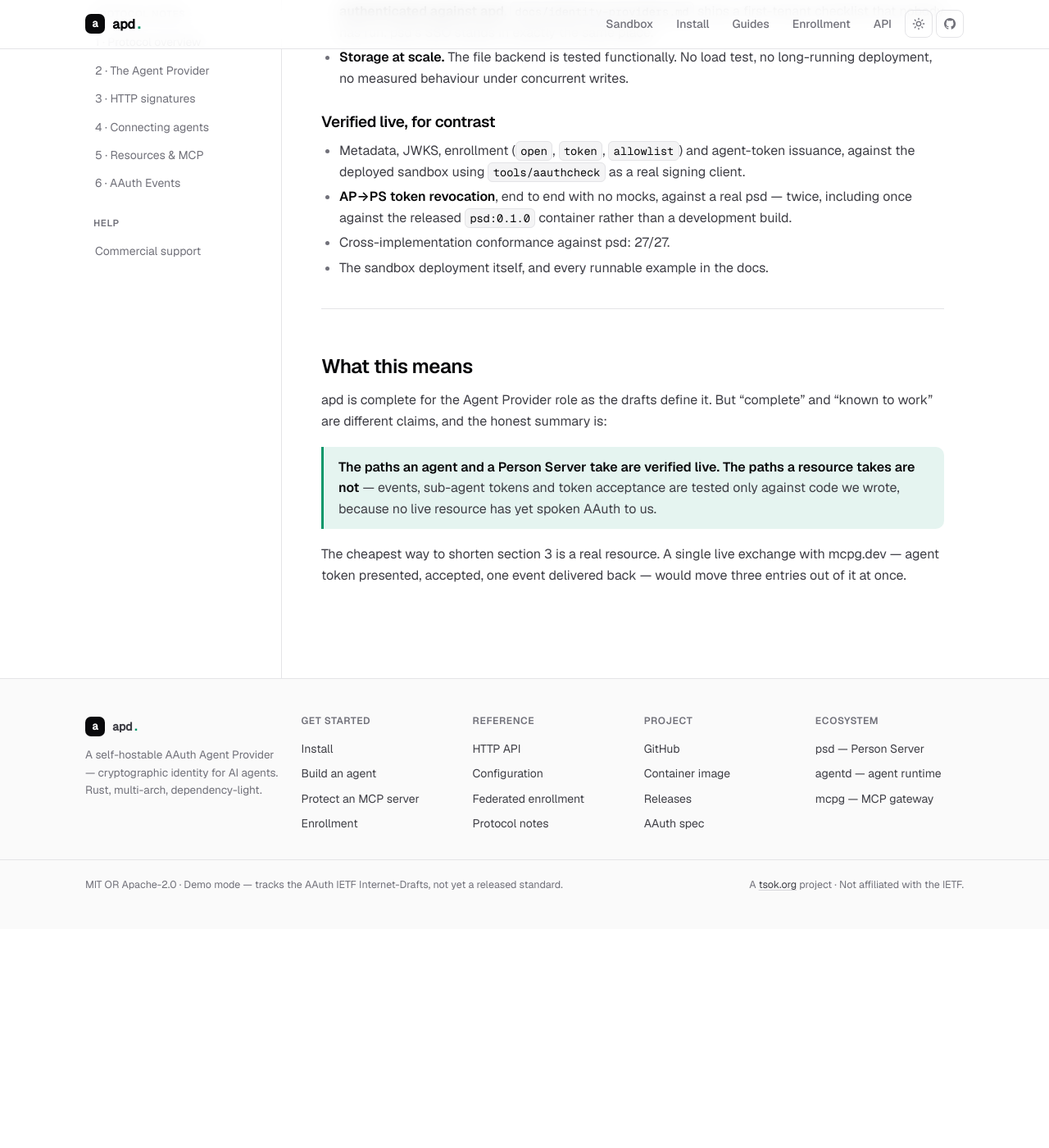
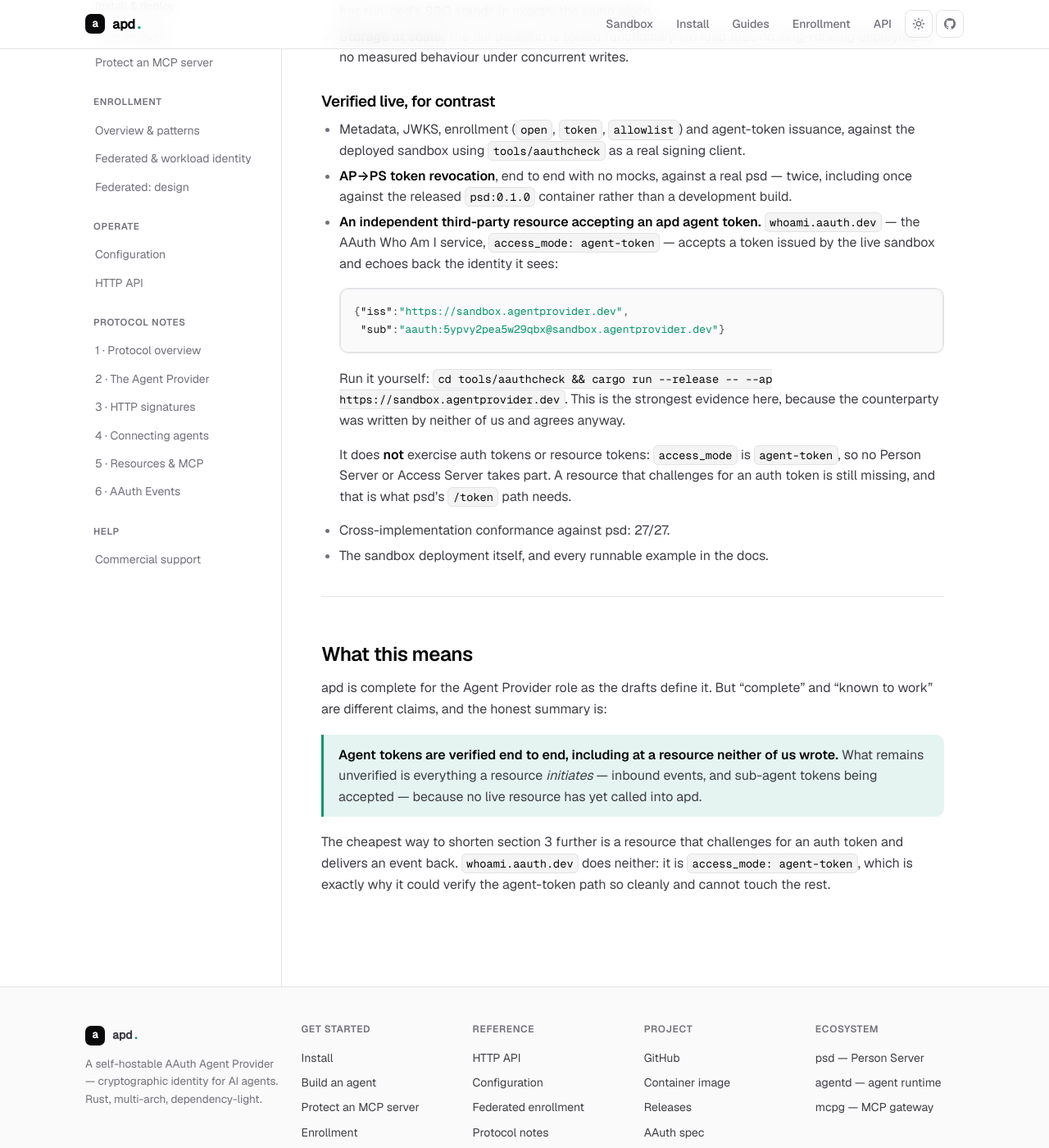
Before and after one commit to AgentProvider/source-code, a Jekyll site: the page built from docs/STATUS.md, in a window 1280 px wide and 1400 px high, scrolled down 1717 px. Shown: the whole window at 82% size. Built offline with Jekyll 4.4.1, drawn with Linux system fonts in a browser that asks for light colours; our own code applies the rules of GitHub Pages for plain Markdown files; before the commit the page ends 2850 px from its top, so only the background shows below that; some of the changed text lies outside the part shown.

Commit message:
docs: correct STATUS — a third-party resource does accept our tokens
I published this file an hour ago asserting that apd's agent tokens had
never been presented to a live AAuth resource. That was wrong, and I
should have run the check before writing it: tools/aauthcheck has
carried a whoami.aauth.dev interop step since it was added, and it
passes against the live sandbox right now — 6/6, with the resource
echoing back the identity it sees.

That moves the single most valuable entry out of the unverified section.
An agent token minted by apd is accepted by a resource written by
neither of us, which is stronger evidence than any amount of agreement
between apd and psd.

It does not close as much as I claimed to psd, though. whoami is
`access_mode: agent-token`, so no Person Server or Access Server takes
part — it cannot exercise auth tokens or resource tokens, which is what
psd's /token path still needs. One resource does not shorten both lists;
this one shortens ours.

What remains is everything a resource initiates: inbound events, and
sub-agent tokens being accepted. Reworded so the distinction between
"accepts our token" and "calls into us" is explicit.

Claude-Session: https://claude.ai/code/session_01By4kRh2Tj2HAgfqKjv8zSj

````diff
--- a/docs/STATUS.md
+++ b/docs/STATUS.md
@@ -53,15 +53,15 @@ This is the section to read before trusting a green test suite. Everything here
 is covered by tests and none of it has met a live counterparty, because for most
 of it no live counterparty exists yet.
 
+- **Everything a resource initiates.** A resource that *accepts* an agent token
+  is verified (below), but no live resource has ever called *into* apd, so the
+  resource-facing half of events is still self-tested.
 - **Events, end to end.** `/subscribe`, `/events`, `/inbox` and
   `DELETE /subscriptions/{eid}` are tested in-process. **No real resource has
   ever delivered an event to apd.** The whole feature has only ever seen traffic
   it generated itself.
 - **Sub-agent tokens.** Issued and tested, but no real resource has ever accepted
   one. Issuance is verified; acceptance is not.
-- **Agent tokens at a real resource.** apd's tokens have never been presented to
-  a live AAuth resource. mcpg.dev supports AAuth as a resource and is the
-  obvious first counterparty; that test has not been run.
 - **Federated enrollment beyond mocks.** The `oidc` method is tested against a
   mock issuer; `x5c` and `spiffe` against synthetic certificates and SVIDs. No
   real Kubernetes projected service-account token, no real SPIFFE workload API,
@@ -82,6 +82,24 @@ of it no live counterparty exists yet.
 - **AP→PS token revocation**, end to end with no mocks, against a real psd —
   twice, including once against the released `psd:0.1.0` container rather than a
   development build.
+- **An independent third-party resource accepting an apd agent token.**
+  `whoami.aauth.dev` — the AAuth Who Am I service, `access_mode: agent-token` —
+  accepts a token issued by the live sandbox and echoes back the identity it
+  sees:
+
+  ```json
+  {"iss":"https://sandbox.agentprovider.dev",
+   "sub":"aauth:5ypvy2pea5w29qbx@sandbox.agentprovider.dev"}
+  ```
+
+  Run it yourself: `cd tools/aauthcheck && cargo run --release --
+  --ap https://sandbox.agentprovider.dev`. This is the strongest evidence here,
+  because the counterparty was written by neither of us and agrees anyway.
+
+  It does **not** exercise auth tokens or resource tokens: `access_mode` is
+  `agent-token`, so no Person Server or Access Server takes part. A resource
+  that challenges for an auth token is still missing, and that is what psd's
+  `/token` path needs.
 - Cross-implementation conformance against psd: 27/27.
 - The sandbox deployment itself, and every runnable example in the docs.
 
@@ -92,11 +110,12 @@ of it no live counterparty exists yet.
 apd is complete for the Agent Provider role as the drafts define it. But
 "complete" and "known to work" are different claims, and the honest summary is:
 
-> **The paths an agent and a Person Server take are verified live. The paths a
-> resource takes are not** — events, sub-agent tokens and token acceptance are
-> tested only against code we wrote, because no live resource has yet spoken
-> AAuth to us.
+> **Agent tokens are verified end to end, including at a resource neither of us
+> wrote.** What remains unverified is everything a resource *initiates* —
+> inbound events, and sub-agent tokens being accepted — because no live resource
+> has yet called into apd.
 
-The cheapest way to shorten section 3 is a real resource. A single live exchange
-with mcpg.dev — agent token presented, accepted, one event delivered back — would
-move three entries out of it at once.
+The cheapest way to shorten section 3 further is a resource that challenges for
+an auth token and delivers an event back. `whoami.aauth.dev` does neither: it is
+`access_mode: agent-token`, which is exactly why it could verify the agent-token
+path so cleanly and cannot touch the rest.
````
